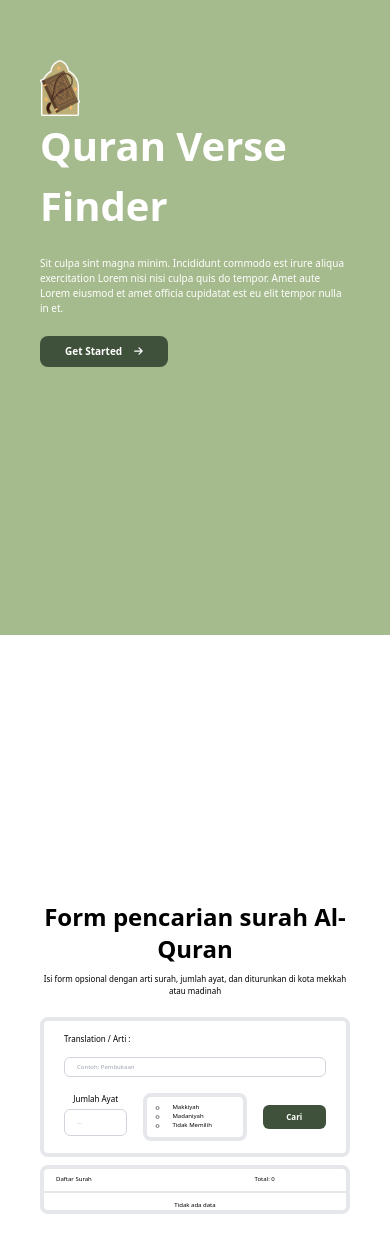
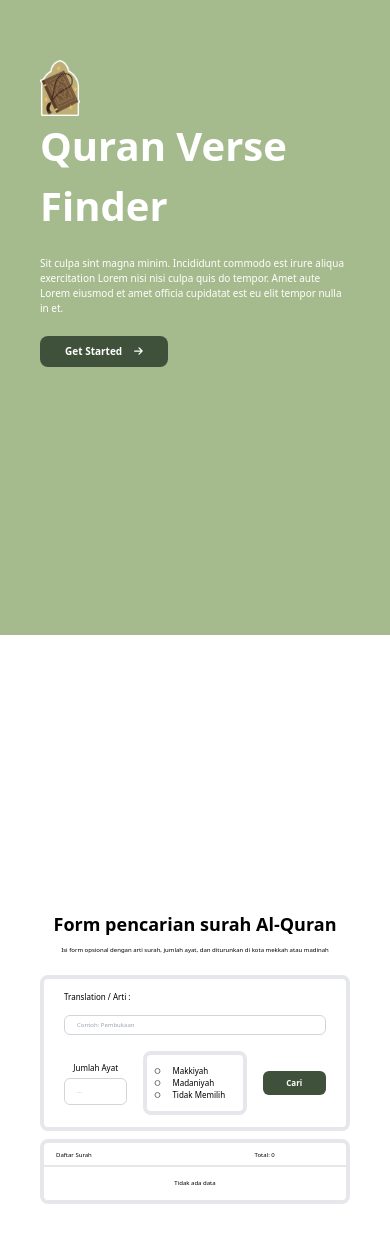
Before and after one commit to nahdian-dev/quran-verse-finder, a React (Vite) app: page / in a window 390 px wide. Shown: the part 209-1462 px from the top of the page. Built offline with nearby package versions, Linux system fonts and the light colour scheme; the HTML template or start-up script is replaced by a standard one.

Commit message:
fix: logo quran di title

```diff
--- a/package.json
+++ b/package.json
@@ -13,7 +13,8 @@
     "axios": "^1.4.0",
     "react": "^18.2.0",
     "react-dom": "^18.2.0",
-    "react-router-dom": "^6.14.2"
+    "react-router-dom": "^6.14.2",
+    "uuid": "^9.0.0"
   },
   "devDependencies": {
     "@types/react": "^18.2.15",
--- a/src/components/MainSearch.jsx
+++ b/src/components/MainSearch.jsx
@@ -1,5 +1,6 @@
 import { useState } from 'react';
 import axios from "axios";
+import { v4 as uuidv4 } from 'uuid'; // Import UUID
 
 import ListSurahCard from "./ListSurahCard";
 
@@ -13,10 +14,20 @@ function MainSearch() {
 
     const fetchData = async () => {
         try {
+            // setIsLoading(true);
+            // setValueRevelation("");
+            // const httpResult = await axios.get(`https://quran-verse-explorer.vercel.app/surah?t=${valueTranslation}&v=${valueVerse}&r=${valueRevelation}`);
+            // setData(httpResult.data);
+
             setIsLoading(true);
             setValueRevelation("");
             const httpResult = await axios.get(`https://quran-verse-explorer.vercel.app/surah?t=${valueTranslation}&v=${valueVerse}&r=${valueRevelation}`);
-            setData(httpResult.data);
+            const fetchData = httpResult.data;
+            const addUUID = fetchData.map(item => ({
+                uuid: uuidv4(),
+                value: item
+            }));
+            setData(addUUID);
         } catch (error) {
             alert(error.response.data.message);
             setData([]);
@@ -40,11 +51,11 @@ function MainSearch() {
         <section id="main-search">
             <div className="h-screen px-10 flex flex-col items-center justify-center">
                 <div className="mb-5 sm:mb-10 text-center">
-                    <p className="font-bold text-2xl sm:text-[25px] xl:text-[30px]">Form pencarian surah Al-Quran</p>
-                    <p className="text-[8px] mt-2 sm:text-[10px] xl:text-[14px]">Isi form opsional dengan arti surah, jumlah ayat, dan diturunkan di kota mekkah atau madinah</p>
+                    <p className="font-bold text-lg sm:text-[25px] xl:text-[30px]">Form pencarian surah Al-Quran</p>
+                    <p className="text-[6px] mt-2 sm:text-[10px] xl:text-[14px]">Isi form opsional dengan arti surah, jumlah ayat, dan diturunkan di kota mekkah atau madinah</p>
                 </div>
                 <div className="grid grid-cols-3 gap-2 sm:gap-4">
-                    <div className="rounded-lg border-4 col-span-3 px-5 py-3 sm:h- sm:col-span-2 sm:px-10 sm:py-10">
+                    <div className="rounded-lg border-4 col-span-3 px-5 py-3 sm:col-span-2 sm:px-10 sm:py-10">
                         <div className="grid grid-cols-7 gap-4 content-center justify-items-center h-full">
                             <div className="search-items col-span-7 flex-col sm:mb-3">
                                 <div className="flex flex-col w-full items-start">
@@ -53,25 +64,25 @@ function MainSearch() {
                                         placeholder="Contoh: Pembukaan" value={valueTranslation} onChange={handleInputChange} />
                                 </div>
                             </div>
-                            <div className="search-items flex flex-col items-center col-span-2 md:col-span-1">
+                            <div className="search-items flex flex-col justify-center col-span-2 md:col-span-1">
                                 <label htmlFor="verse" className="text-center text-[8px] sm:text-[10px] md:text-sm xl:text-[16px]">Jumlah Ayat</label>
                                 <input className="w-full sm:h-7 xl:h-10 text-[6px] sm:text-[10px] xl:text-[14px] mt-1 sm:mt-3 px-3 py-2 border border-gray-300 rounded-md focus:outline-none focus:ring focus:border-blue-300"
                                     type="text" id="verse" name="verse" placeholder="..." value={valueVerse} onChange={handleInputChange2} />
                             </div>
-                            <div className="search-items h-12 sm:h-20 xl:h-full col-span-3 lg:col-span-3 rounded-lg flex flex-col items-start justify-center px-1 sm:px-3 border-4">
+                            <div className="search-items h-16 sm:h-20 xl:h-full col-span-3 lg:col-span-3 rounded-lg flex flex-col items-start justify-center px-1 sm:px-3 border-4">
                                 <label className="inline-flex items-center">
-                                    <input type="radio" className="form-radio h-[4px] sm:h-2 text-indigo-600" name="radio-option" value="makkiyah" onChange={handleInputChange3} />
-                                    <span className="ml-2 text-[6px] sm:text-[10px]">Makkiyah</span>
+                                    <input type="radio" className="form-radio h-[6px] sm:h-2 text-indigo-600" name="radio-option" value="makkiyah" onChange={handleInputChange3} />
+                                    <span className="ml-2 text-[8px] sm:text-[10px]">Makkiyah</span>
                                 </label>
 
                                 <label className="inline-flex items-center">
-                                    <input type="radio" className="form-radio h-[4px] sm:h-2 text-indigo-600" name="radio-option" value="madaniyah" onChange={handleInputChange3} />
-                                    <span className="ml-2 text-[6px] sm:text-[10px]">Madaniyah</span>
+                                    <input type="radio" className="form-radio h-[6px] sm:h-2 text-indigo-600" name="radio-option" value="madaniyah" onChange={handleInputChange3} />
+                                    <span className="ml-2 text-[8px] sm:text-[10px]">Madaniyah</span>
                                 </label>
 
                                 <label className="inline-flex items-center">
-                                    <input type="radio" className="form-radio h-[4px] sm:h-2 text-indigo-600" name="radio-option" value="" onChange={handleInputChange3} />
-                                    <span className="ml-2 text-[6px] sm:text-[10px]">Tidak Memilih</span>
+                                    <input type="radio" className="form-radio h-[6px] sm:h-2 text-indigo-600" name="radio-option" value="" onChange={handleInputChange3} />
+                                    <span className="ml-2 text-[8px] sm:text-[10px]">Tidak Memilih</span>
                                 </label>
                             </div>
                             <div className='w-full flex justify-center items-center col-start-6 col-span-2'>
@@ -83,28 +94,26 @@ function MainSearch() {
                     </div>
                     <div className="rounded-lg border-4 col-span-3 sm:col-span-1">
                         <div className='flex flex-col max-h-64 lg:max-h-96 min-h-[50%]'>
-                            <div className="grid grid-cols-7 items-center mb-2 border-b-2 h-6 sm:h-1/6 px-3 text-[6px] sm:text-[9px] md:text-[11px] lg:text-[14px]">
-                                <div className='col-span-3'>Daftar Surah</div>
+                            <div className="grid grid-cols-7 items-center border-b-2 h-6 sm:h-1/6 px-3 text-[6px] sm:text-[9px] md:text-[11px] lg:text-[14px]">
+                                <div className='col-span-3 my-2'>Daftar Surah</div>
                                 <div className='col-start-6 col-span-2'>Total: {data.length}</div>
                             </div>
                             {
                                 isLoading ? (
-                                    <div className='text-[6px] sm:text-[9px] md:text-[11px] lg:text-[14px] flex items-center justify-center'>
+                                    <div className='text-[6px] my-3 sm:text-[9px] md:text-[11px] lg:text-[14px] flex items-center justify-center'>
                                         Loading...
                                     </div>
                                 ) : data.length === 0 ? (
-                                    <div className='text-[6px] sm:text-[9px] md:text-[11px] lg:text-[14px] flex items-center justify-center'>
+                                    <div className='text-[6px] my-3 sm:text-[9px] md:text-[11px] lg:text-[14px] flex items-center justify-center'>
                                         Tidak ada data
                                     </div>
                                 ) : (
-                                    <div className="h-full overflow-y-auto sm:px-3 md:px-5 pt-2">
+                                    <div className="h-full overflow-y-auto my-3">
                                         <div className="divide-y divide-orange-300">
-                                            <div className="grid grid-cols-3 sm:grid-cols-2 gap-3 px-3 sm:gap-2 md:gap-4">
-                                                {data.map((item, index) => (
+                                            <div className="grid grid-cols-3 gap-3 px-3 sm:grid-cols-2 sm:gap-2">
+                                                {data.map((item) => (
                                                     <>
-                                                        <div key={item.name}>
-                                                            <ListSurahCard items={item} index={index} />
-                                                        </div>
+                                                        <ListSurahCard items={item} />
                                                     </>
                                                 ))}
                                             </div>
--- a/src/components/Title.jsx
+++ b/src/components/Title.jsx
@@ -1,11 +1,10 @@
 import quranLogo from '../assets/logo.png';
 
 function Title() {
-
     return (
         <section id="header" >
             <div className="w-full h-screen flex flex-col justify-center bg-primary sm:grid sm:grid-cols-2 sm:items-center">
-                <img src="/src/assets/logo.png" className="w-14 h-14 ml-8 sm:hidden" />
+                <img src={quranLogo} className="w-14 h-14 ml-8 sm:hidden" />
                 <div className="flex flex-col mx-10">
                     <p className="pb-5 text-[40px] lg:text-[50px] text-white font-bold">Quran Verse Finder</p>
                     <p className="pb-5 text-[10px] lg:text-[15px] text-white">
@@ -21,7 +20,7 @@ function Title() {
                     </a>
                 </div>
                 <div className="hidden sm:flex sm:justify-center">
-                    <img src={quranLogo} alt='Quran Verse Finder Logo' className="w-52 lg:w-80 lg:h-80 relative" />
+                    <img src={quranLogo} alt='Quran Verse Finder Logo' className="w-52 h-52 lg:w-80 lg:h-80" />
                 </div>
             </div>
         </section>
```
Also changed, not shown: src/components/ListSurahCard.jsx (+13 -11 lines), 1 other file (tests, documents, lock files or other folders).
